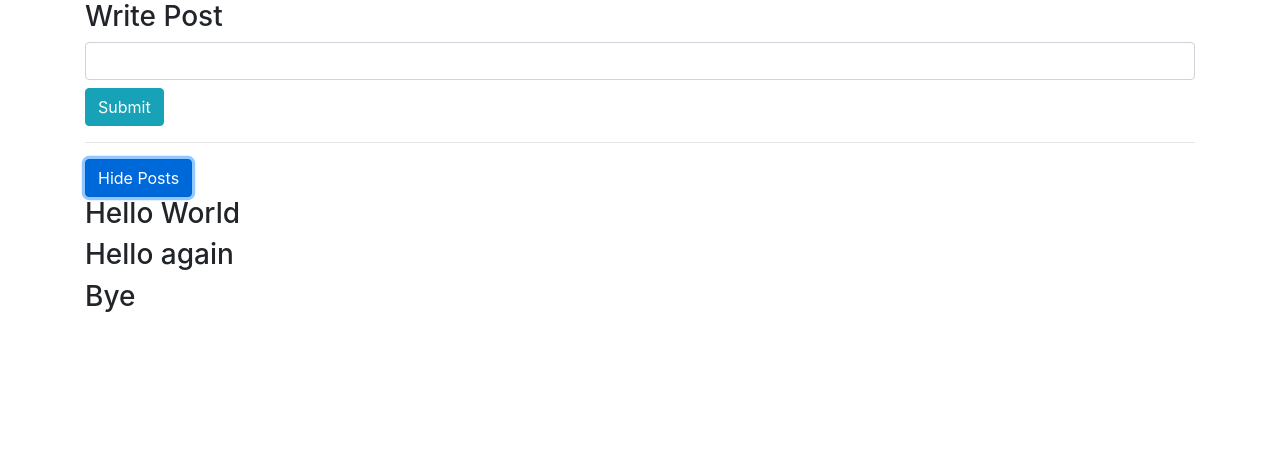
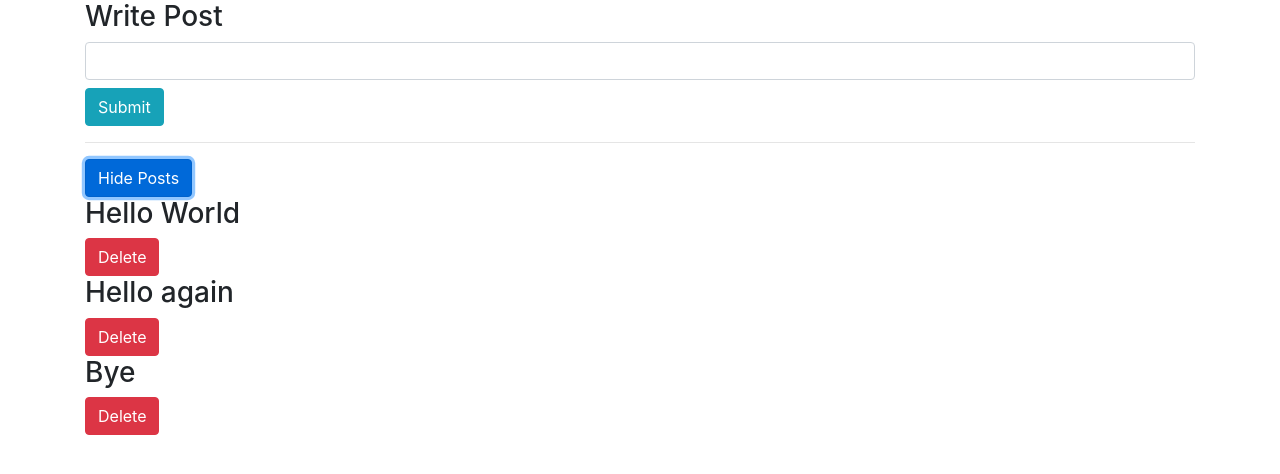
Before and after one commit to AVrachimis/django-react-image-classification, a React (Create React App) app in the folder react-frontend/posts/: page / in a window 1280 px wide. Both pictures are taken after a click on the button "Show Posts". Shown: the top 474 px of the page. Built offline with nearby package versions, Linux system fonts and the light colour scheme.

Commit message:
implemented delete button for each post

```diff
--- a/react-frontend/posts/src/App.js
+++ b/react-frontend/posts/src/App.js
@@ -41,12 +41,26 @@ class App extends Component {
     this.setState({ posts })
   }
 
+  deletePostHandler = (id) => {
+    console.log(id)
+    let posts = [...this.state.posts]
+    posts = posts.filter(post => post.id !== id)
+    this.setState({ posts })
+  }
+
   render() {
     return (
       <Container>
         <PostForm add={this.addPost} />
+
         <hr />
-        <PostList posts={this.state.posts} status={this.state.showPosts} show={this.showPostsHandler} />
+
+        <PostList
+          posts={this.state.posts}
+          status={this.state.showPosts}
+          show={this.showPostsHandler}
+          delete={this.deletePostHandler}
+        />
       </Container>
 
     );
--- a/react-frontend/posts/src/components/PostList/Post.js
+++ b/react-frontend/posts/src/components/PostList/Post.js
@@ -1,7 +1,17 @@
 import React from 'react';
+import { Button } from 'react-bootstrap';
+
 const Post = (props) => {
     return (
-        <h3>{props.post.text}</h3>
+        <>
+
+
+
+            <h3>{props.post.text}</h3>
+
+            <Button variant='danger' onClick={() => props.delete(props.post.id)}>Delete</Button>
+        </>
+
     );
 }
 
--- a/react-frontend/posts/src/components/PostList/PostList.js
+++ b/react-frontend/posts/src/components/PostList/PostList.js
@@ -9,7 +9,11 @@ const PostList = (props) => {
 
             {props.status &&
                 props.posts.map(post => {
-                    return <Post key={post.id} post={post} />
+                    return <Post
+                        key={post.id}
+                        post={post}
+                        delete={props.delete}
+                    />
                 })}
 
         </>
```
